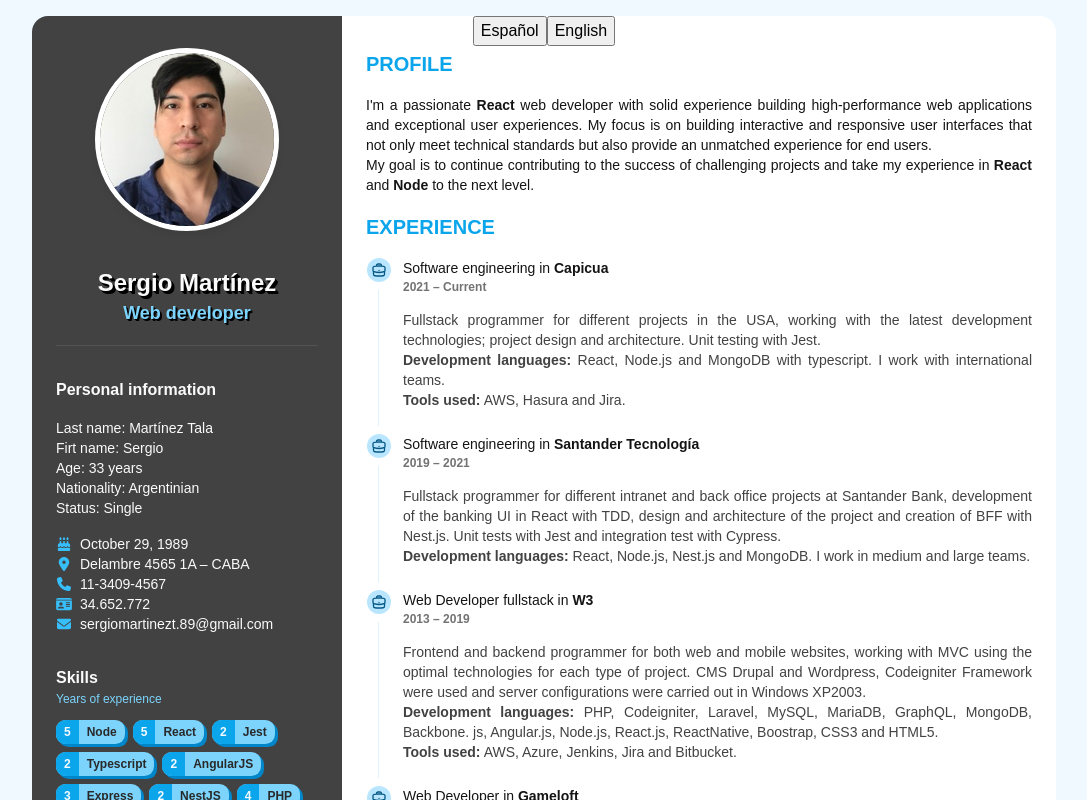
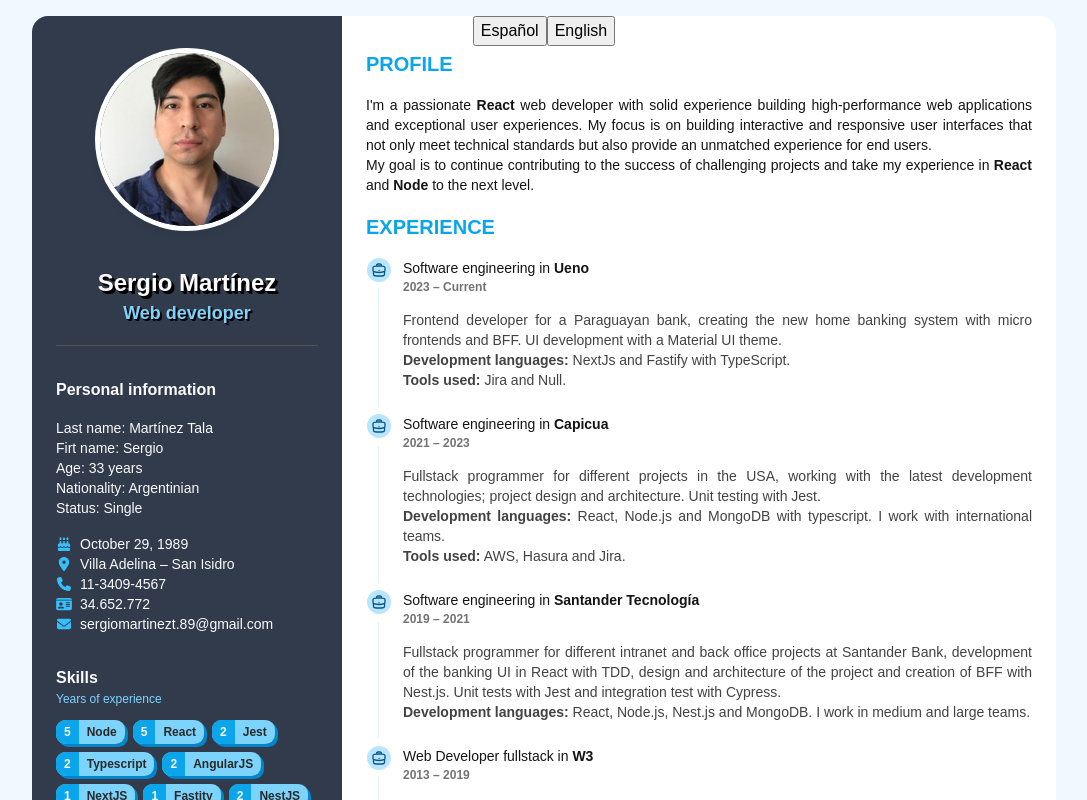
Before and after one commit to kleith/sergio-martinez, a React (Vite) app: page / in a window 1280 px wide. Shown: the top 800 px of the page, without its empty margins (96-1183 px from the left). Built offline with nearby package versions, Linux system fonts and the light colour scheme; a web font is replaced by a local one.

Commit message:
Actualizando el CV

```diff
--- a/src/pages/CurriculumVitae/CurriculumVitae.styles.ts
+++ b/src/pages/CurriculumVitae/CurriculumVitae.styles.ts
@@ -53,14 +53,14 @@ export const ContentGrid = styled.div`
   }
 `
 export const Header = styled.div`
-  background-color: var(--gray-700);
+  background-color: #323b4c;
   border-top-left-radius: var(--_border-radius);
   color: var(--gray-50);
   grid-area: header;
   padding: 1rem 1.5rem 0 1.5rem;
 `
 export const Detail = styled.div`
-  background-color: var(--gray-700);
+  background-color: #323b4c;
   border-bottom-left-radius: var(--_border-radius);
   color: var(--gray-50);
   grid-area: details;
--- a/src/pages/CurriculumVitae/components/Information/Information.constants.ts
+++ b/src/pages/CurriculumVitae/components/Information/Information.constants.ts
@@ -6,7 +6,9 @@ export const skills = [
   { name: "Jest", years: 2 },
   { name: "Typescript", years: 2 },
   { name: "AngularJS", years: 2 },
-  { name: "Express", years: 3 },
+  { name: "NextJS", years: 1 },
+  { name: "Fastity", years: 1 },
+  // { name: "Express", years: 3 },
   { name: "NestJS", years: 2 },
   { name: "PHP", years: 4 },
   { name: "Cypress", years: 1 },
--- a/src/pages/CurriculumVitae/components/Information/Information.tsx
+++ b/src/pages/CurriculumVitae/components/Information/Information.tsx
@@ -46,11 +46,11 @@ export const Information = () => {
         <ListItem>
           <FontAwesomeIcon icon={faLocationDot} title={t("address")} />
           <ListLink
-            href='https://maps.app.goo.gl/xX6ML4kJC5hi6erp9'
+            href='https://maps.app.goo.gl/CEqVYNKrwdMi3obn8'
             target='_blank'
             rel='noreferrer'
           >
-            Delambre 4565 1A &#x2013; CABA
+            Villa Adelina &#x2013; San Isidro
           </ListLink>
         </ListItem>
         <ListItem>
--- a/src/pages/CurriculumVitae/components/Information/Title.tsx
+++ b/src/pages/CurriculumVitae/components/Information/Title.tsx
@@ -22,6 +22,7 @@ const Header = styled(Typography).attrs({ size: "md", weight: "bold", as: "h3" }
   margin-top: 2rem;
   ${({ $hasSubtitle }) => $hasSubtitle && "margin-bottom: 0;"}
 `
+
 const SubHeader = styled(Typography).attrs({ size: "xs" })`
   margin-top: 0;
   color: var(--blue-300);
--- a/src/translations/en/global.json
+++ b/src/translations/en/global.json
@@ -30,7 +30,12 @@
   "aboutMe": "I'm a passionate <strong>React</strong> web developer with solid experience building high-performance web applications and exceptional user experiences. My focus is on building interactive and responsive user interfaces that not only meet technical standards but also provide an unmatched experience for end users.<br />My goal is to continue contributing to the success of challenging projects and take my experience in <strong>React</strong> and <strong>Node</strong> to the next level.",
   "jobs": [
     {
-      "date": "2021 \u2013 Current",
+      "date": "2023 \u2013 Current",
+      "position": "Software engineering in <strong>Ueno</strong>",
+      "description": "Frontend developer for a Paraguayan bank, creating the new home banking system with micro frontends and BFF. UI development with a Material UI theme.<br /><strong>Development languages:</strong> NextJs and Fastify with TypeScript.<br /><strong>Tools used:</strong> Jira and Null."
+    },
+    {
+      "date": "2021 \u2013 2023",
       "position": "Software engineering in <strong>Capicua</strong>",
       "description": "Fullstack programmer for different projects in the USA, working with the latest development technologies; project design and architecture. Unit testing with Jest.<br /><strong>Development languages:</strong> React, Node.js and MongoDB with typescript. I work with international teams.<br /><strong>Tools used:</strong> AWS, Hasura and Jira."
     },
--- a/src/translations/es/global.json
+++ b/src/translations/es/global.json
@@ -30,9 +30,14 @@
   "aboutMe": "Soy un apasionado desarrollador web especializado en <strong>React</strong> con una sólida experiencia en la creación de aplicaciones web de alto rendimiento y experiencias de usuario excepcionales. Mi enfoque se centra en la construcción de interfaces de usuario interactivas y receptivas que no solo cumplan con los estándares técnicos, sino que también proporcionen una experiencia inigualable para los usuarios finales.<br />Mi objetivo es seguir contribuyendo al éxito de proyectos desafiantes y llevar mi experiencia en <strong>React</strong> y <strong>Node</strong> al siguiente nivel.",
   "jobs": [
     {
-      "date": "2021 \u2013 Actual",
+      "date": "2023 \u2013 Actual",
+      "position": "Ingeniero de software en <strong>Ueno</strong>",
+      "description": "Programador front para banco paraguayo, realizando el nuevo home banking del banco con micro frontends y BFF. Desarrollo de la UI con un theme de Material UI.<br /><strong>Lenguajes de desarrollo:</strong> NextJs y Fastify con typescript.<br /><strong>Herramientas utilizadas:</strong> Jira y Null."
+    },
+    {
+      "date": "2021 \u2013 2023",
       "position": "Ingeniero de software en <strong>Capicua</strong>",
-      "description": "Programador fullstack para distintos proyectos de USA, trabajando con las últimas tecnologías de desarrollo; diseño y arquitectura del proyecto. Test unitarios con Jest.<br /><strong>Lenguajes de desarrollo:</strong> React, Node.js y MongoDB con typescript. Trabajo con equipos internacionales.<br /><strong>Herramientas utilizadas:</strong> AWS, Hasura y Jira."
+      "description": "Programador fullstack para distintos proyectos de USA, donde se trabajó con las últimas tecnologías de desarrollo; diseño y arquitectura del proyecto. Test unitarios con Jest.<br /><strong>Lenguajes de desarrollo:</strong> React, Node.js y MongoDB con typescript. Trabajo con equipos internacionales.<br /><strong>Herramientas utilizadas:</strong> AWS, Hasura y Jira."
     },
     {
       "date": "2019 \u2013 2021",
@@ -42,12 +47,12 @@
     {
       "date": "2013 \u2013 2019",
       "position": "Desarrollador Web fullstack en <strong>W3</strong>",
-      "description": "Programador en frontend y backend de sitios web tanto en web como en mobile, trabajando con MVC utilizando las tecnologías óptimas para cada tipo de proyecto. Se utilizó CMS Drupal y Wordpress, Framework Codeigniter y se realizó configuraciones de servidor en Windows XP2003.<br /><strong>Lenguajes de desarrollo:</strong> PHP, Codeigniter, Laravel, MySQL, MariaDB, GraphQL, MongoDB, Backbone.js, Angular.js, Node.js, React.js, ReactNative, Boostrap, CSS3 y HTML5.<br /><strong>Herramientas utilizadas:</strong> AWS, Azure, Jenkins, Jira y Bitbucket."
+      "description": "Programador en frontend y backend de sitios web tanto en web como en mobile, donde se trabajó con MVC utilizando las tecnologías óptimas para cada tipo de proyecto. Se utilizó CMS Drupal y Wordpress, Framework Codeigniter y se realizó configuraciones de servidor en Windows XP2003.<br /><strong>Lenguajes de desarrollo:</strong> PHP, Codeigniter, Laravel, MySQL, MariaDB, GraphQL, MongoDB, Backbone.js, Angular.js, Node.js, React.js, ReactNative, Boostrap, CSS3 y HTML5.<br /><strong>Herramientas utilizadas:</strong> AWS, Azure, Jenkins, Jira y Bitbucket."
     },
     {
       "date": "2012 \u2013 2013",
       "position": "Desarrollador Web en <strong>Gameloft</strong>",
-      "description": "Programador en frontend y backend de sitios web y aplicaciones de facebook tanto en web como en mobile, trabajando con MVC utilizando las tecnologías óptimas para cada tipo de proyecto. Se utilizó e investigó APIs como la de Instagram, Twitter, Facebook y Vine.<br /><strong>Lenguajes de desarrollo:</strong> PHP, SQL, jQuery, CSS3, HTML5 y SASS."
+      "description": "Programador en frontend y backend de sitios web y aplicaciones de facebook tanto en web como en mobile, donde se trabajó con MVC utilizando las tecnologías óptimas para cada tipo de proyecto. Se utilizó e investigó APIs como la de Instagram, Twitter, Facebook y Vine.<br /><strong>Lenguajes de desarrollo:</strong> PHP, SQL, jQuery, CSS3, HTML5 y SASS."
     }
   ],
   "educations": [
```
Also changed, not shown: src/App.tsx (+2 -5 lines), 2 other files (tests, documents, lock files or other folders).
